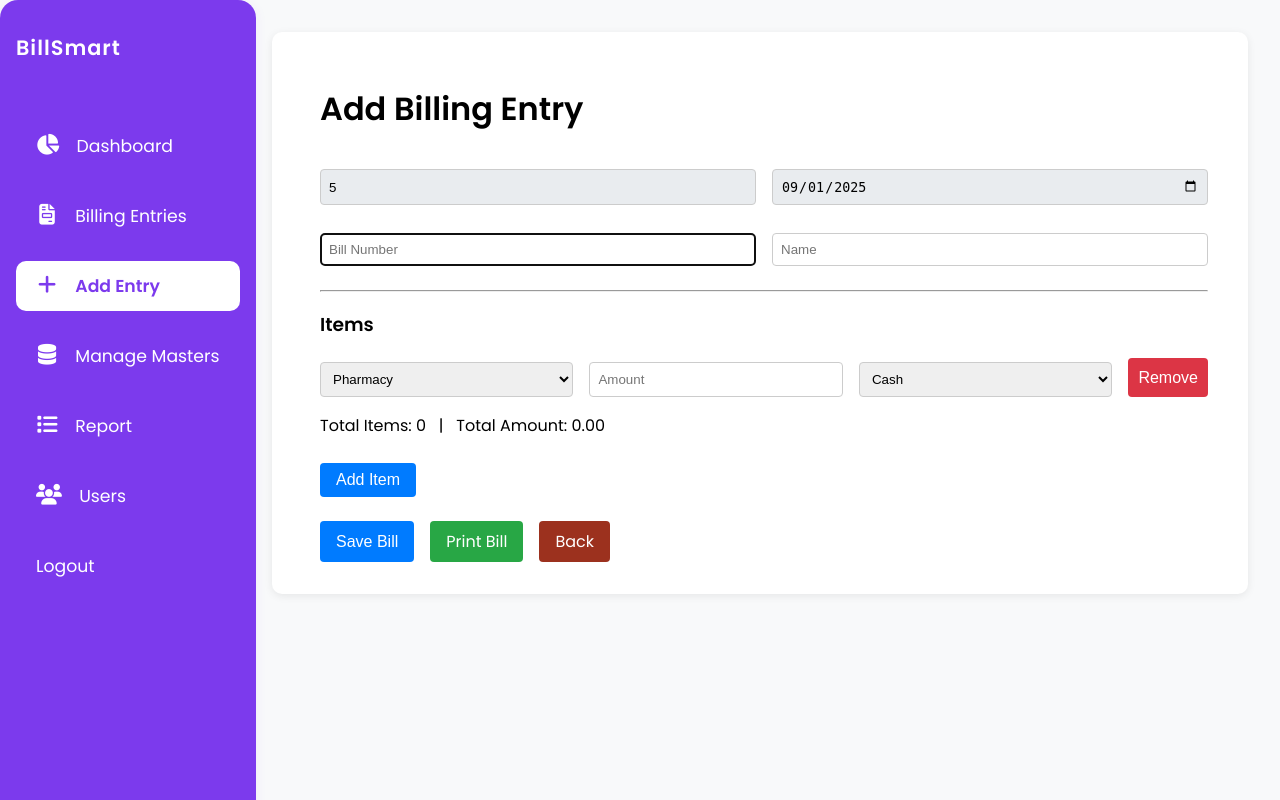
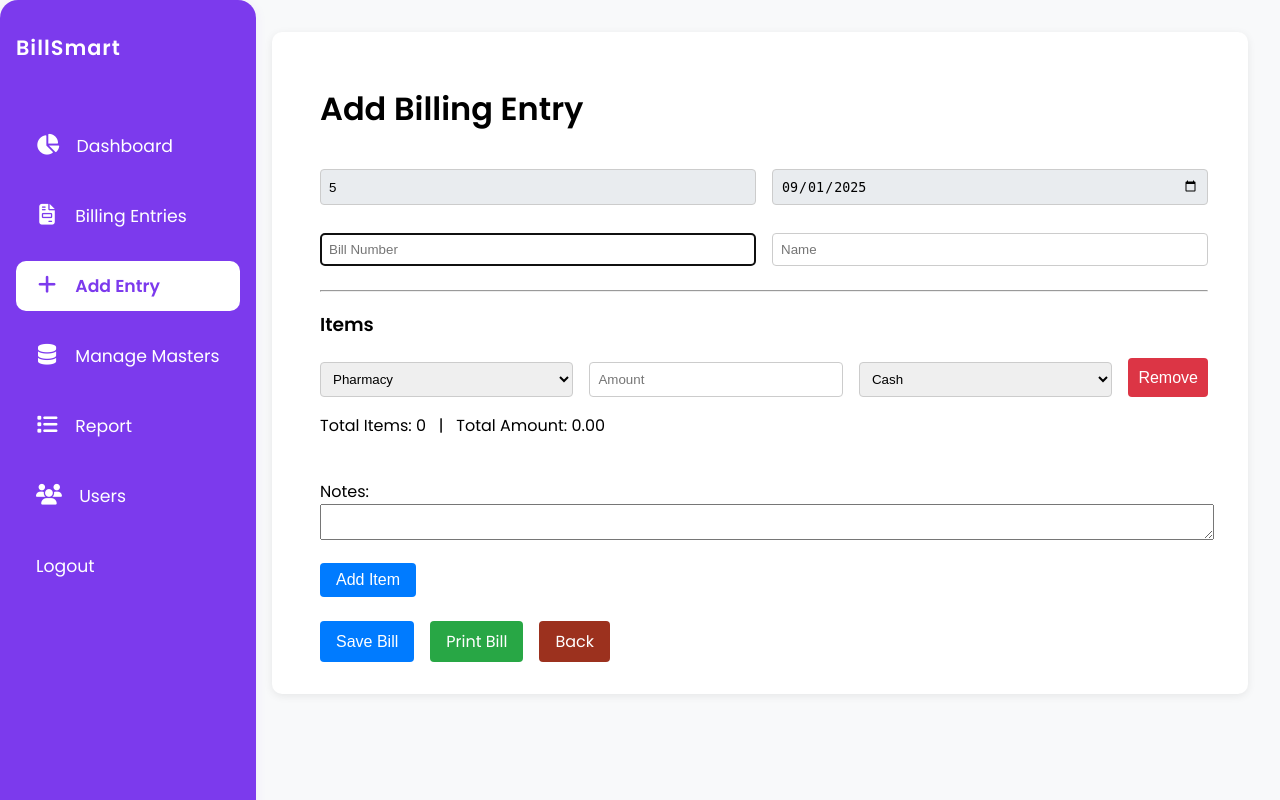
Before and after one commit to nellaibill/billing-lukes, a Flask app: page /add in a window 1280 px wide. Run offline with Flask 2, Linux system fonts and the light colour scheme; a user stored in the database is signed in; data comes from the database, SQL or seed files in the repository; both versions use the stored data as it was after the commit.

Commit message:
Notes changes

```diff
--- a/app.py
+++ b/app.py
@@ -33,6 +33,7 @@ class HeaderEntry(db.Model):
     is_cancelled = db.Column(db.Boolean, default=False, nullable=False)
     created_at = db.Column(db.DateTime, default=lambda: datetime.now(IST), nullable=False)
     updated_at = db.Column(db.DateTime, default=lambda: datetime.now(IST), onupdate=lambda: datetime.now(IST), nullable=False)
+    notes = db.Column(db.String(255), nullable=True)
     details = db.relationship('DetailsEntry', backref='header', lazy=True)
 
 # Details table
@@ -152,6 +153,7 @@ def add_entry():
             op_bill_no = request.form['op_bill_no']
             patient_name = request.form['patient_name']
             date = datetime.strptime(request.form['date'], '%Y-%m-%d')
+            notes = request.form.get('notes', '')
             category_ids = request.form.getlist('category')
             amounts = request.form.getlist('amount')
             payment_type_ids = request.form.getlist('payment_type')
@@ -164,7 +166,7 @@ def add_entry():
             if not valid_details:
                 flash('No valid entries to save. Please enter at least one item.', 'danger')
                 return redirect(url_for('add_entry'))
-            header = HeaderEntry(op_bill_no=op_bill_no, patient_name=patient_name, date=date, created_at=datetime.now(IST), updated_at=datetime.now(IST))
+            header = HeaderEntry(op_bill_no=op_bill_no, patient_name=patient_name, date=date, notes=notes, created_at=datetime.now(IST), updated_at=datetime.now(IST))
             db.session.add(header)
             db.session.commit()
             for cat_id, amt, pay_id in valid_details:
--- a/templates/add_entry.html
+++ b/templates/add_entry.html
@@ -278,6 +278,10 @@
                 Total Items: <span id="total-items">0</span> &nbsp; | &nbsp; Total Amount: <span id="total-amount">0.00</span>
             </div>
             <br/>
+            <div style="margin-bottom:1em;">
+                    <label for="notes" style="font-weight:500;">Notes:</label>
+                    <textarea name="notes" id="notes" rows="2" class="card-input" style="width:100%;"></textarea>
+            </div>
             <button type="button" id="add-item-btn">Add Item</button>
             <div class="form-actions">
                 <button type="submit" id="save-btn" name="action" value="save">Save Bill</button>
--- a/templates/index.html
+++ b/templates/index.html
@@ -146,6 +146,9 @@
                     <div style="font-size:0.95em; color:#555; margin-top:0.5em;">
                         <b>Total Items:</b> {{ bill.total_items }}<br>
                         <b>Total Amount:</b> {{ '%.2f' % bill.total_amount }}
+                        {% if bill.header.notes %}
+                        <div style="margin-top:6px; color:#333;"><b>Notes:</b> {{ bill.header.notes }}</div>
+                        {% endif %}
                     </div>
                     <a href="{{ url_for('print_bill', header_id=bill.header.id) }}" target="_blank" style="display:inline-block;margin-top:0.5em;background:#007bff;color:#fff;padding:6px 14px;border-radius:4px;text-decoration:none;">Print</a>
                     {% if not bill.header.is_cancelled %}
```
Also changed, not shown: templates/print_bill.html (+9 -2 lines), instance/lukes_billing_db.db.
